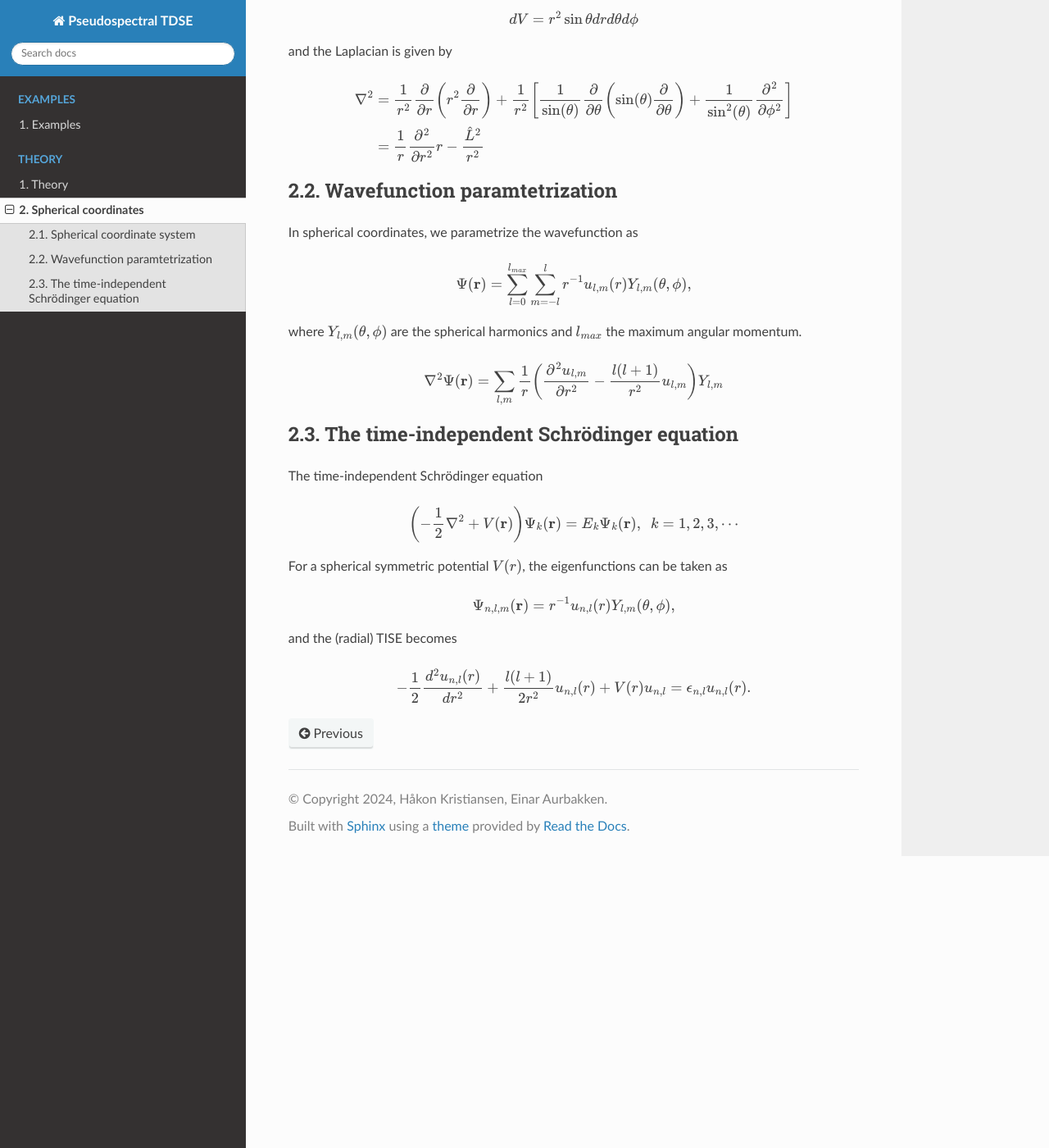
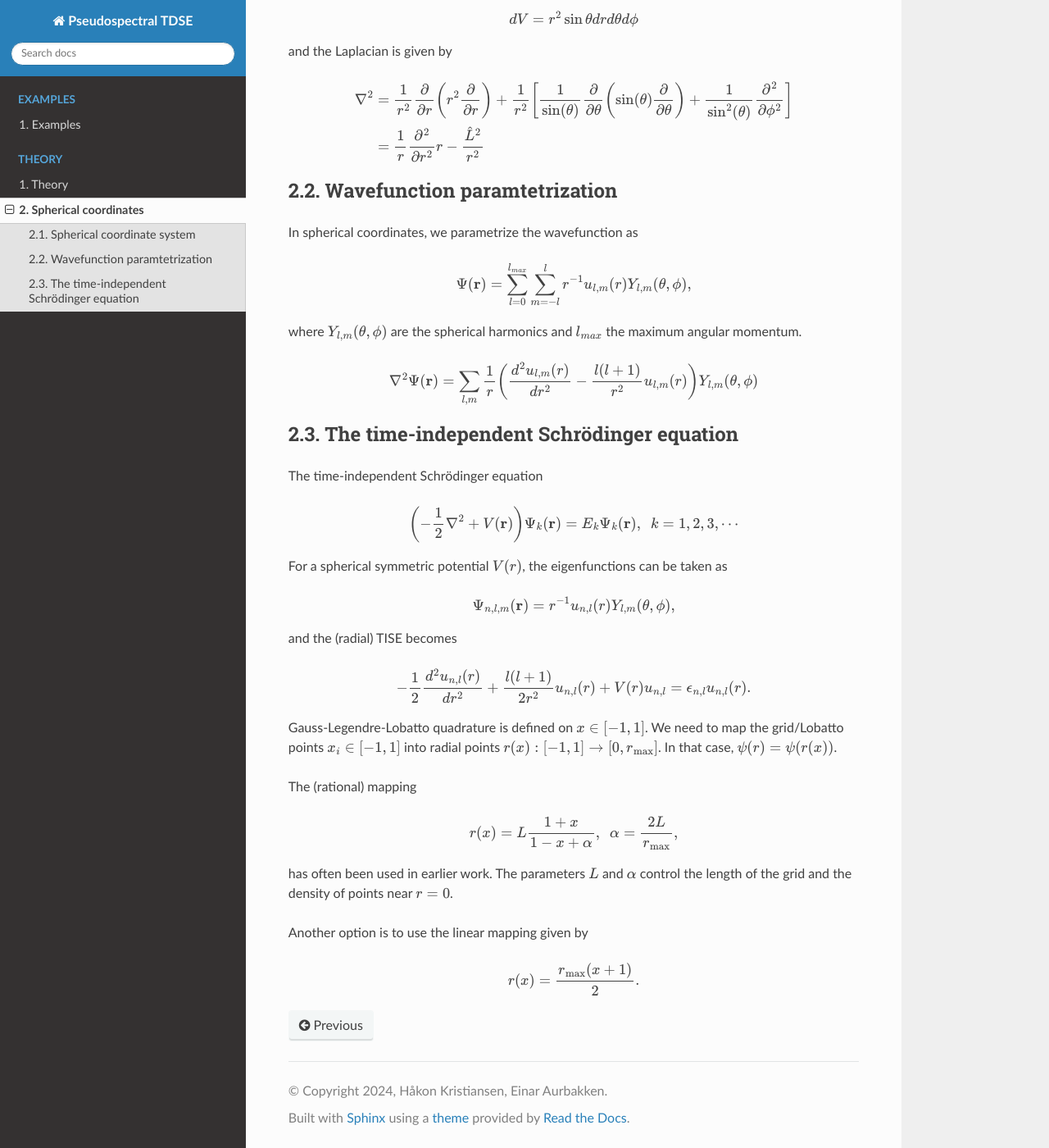
Before and after one commit to HyQD/grid-methods, a Sphinx documentation site: the page built from docs/doc_pages/spherical_coordinates.rst, in a window 1280 px wide and 1400 px high, scrolled down 383 px. Shown: the whole window at 82% size. Built offline with Sphinx 7.4.7 and the Read the Docs theme 2.0.0, drawn with Linux system fonts in a browser that asks for light colours.

Commit message:
Add mapping of Lobatto points to radial coordinate.

```diff
--- a/docs/doc_pages/spherical_coordinates.rst
+++ b/docs/doc_pages/spherical_coordinates.rst
@@ -39,7 +39,7 @@ where :math:`Y_{l,m}(\theta, \phi)` are the spherical harmonics and :math:`l_{ma
 
 .. math::
 
-    \nabla^2 \Psi(\mathbf{r}) = \sum_{l,m} \frac{1}{r} \left(\frac{\partial^2 u_{l,m}}{\partial r^2} - \frac{l(l+1)}{r^2} u_{l,m} \right) Y_{l,m}
+    \nabla^2 \Psi(\mathbf{r}) = \sum_{l,m} \frac{1}{r} \left(\frac{d^2 u_{l,m}(r)}{d r^2} - \frac{l(l+1)}{r^2} u_{l,m}(r) \right) Y_{l,m}(\theta, \phi)
 
 The time-independent Schrödinger equation
 =========================================
@@ -59,3 +59,22 @@ and the (radial) TISE becomes
 .. math::
 
     -\frac{1}{2}\frac{d^2 u_{n,l}(r)}{d r^2}+\frac{l(l+1)}{2 r^2} u_{n,l}(r) + V(r)u_{n,l} = \epsilon_{n,l} u_{n,l}(r).
+
+Gauss-Legendre-Lobatto quadrature is defined on :math:`x \in [-1,1]`.
+We need to map the grid/Lobatto points :math:`x_i \in [-1,1]` into radial points :math:`r(x): [-1,1] \rightarrow [0, r_{\text{max}}]`.
+In that case, :math:`\psi(r) = \psi(r(x))`.
+
+The (rational) mapping
+
+.. math::
+
+    r(x) = L \frac{1+x}{1-x+\alpha}, \ \ \alpha = \frac{2L}{r_{\text{max}}} \label{x_to_r},
+
+has often been used in earlier work.
+The parameters :math:`L` and :math:`\alpha` control the length of the grid and the density of points near :math:`r=0`.
+
+Another option is to use the linear mapping given by
+
+.. math::
+
+    r(x) = \frac{r_{\text{max}}(x+1)}{2}.
```
